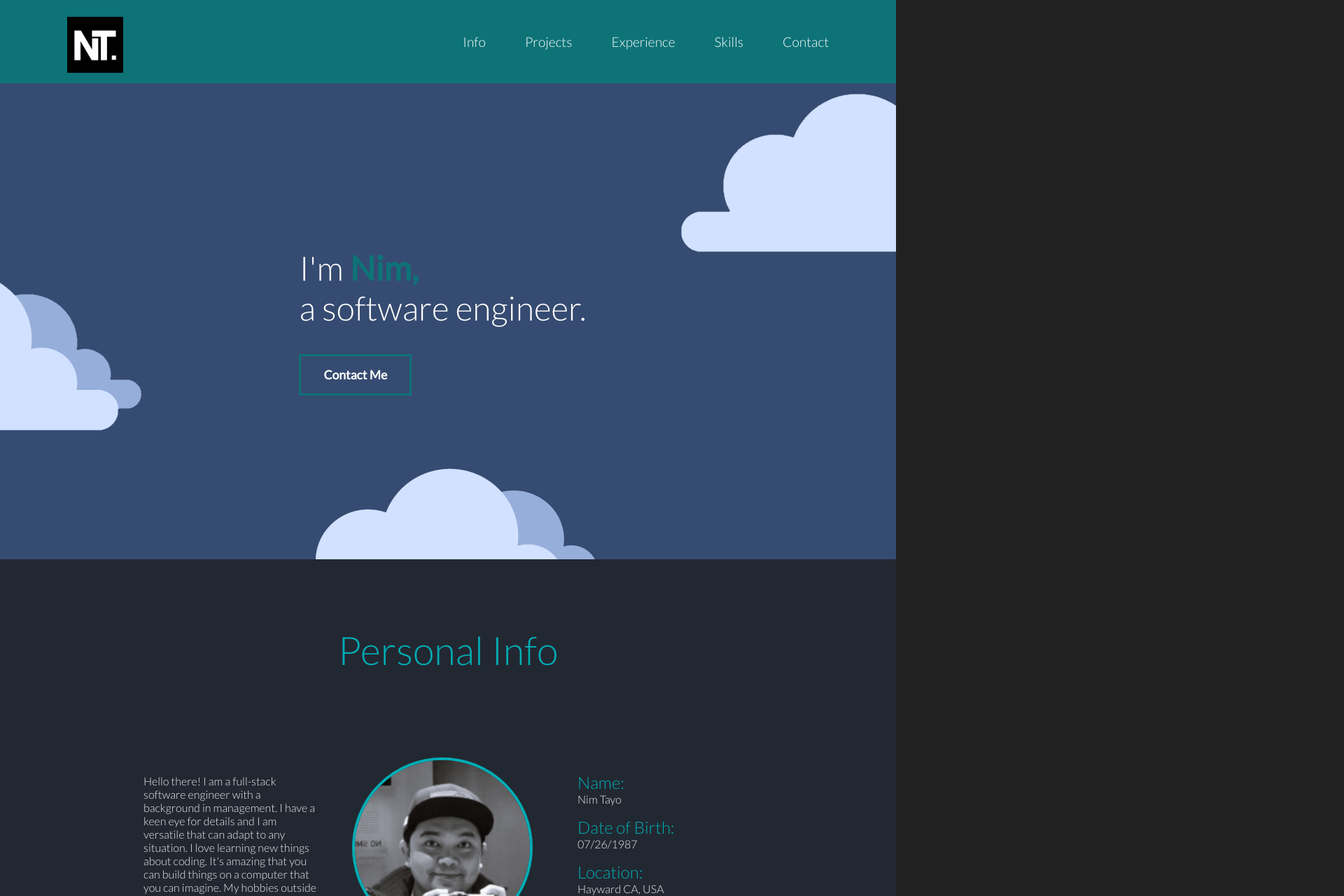
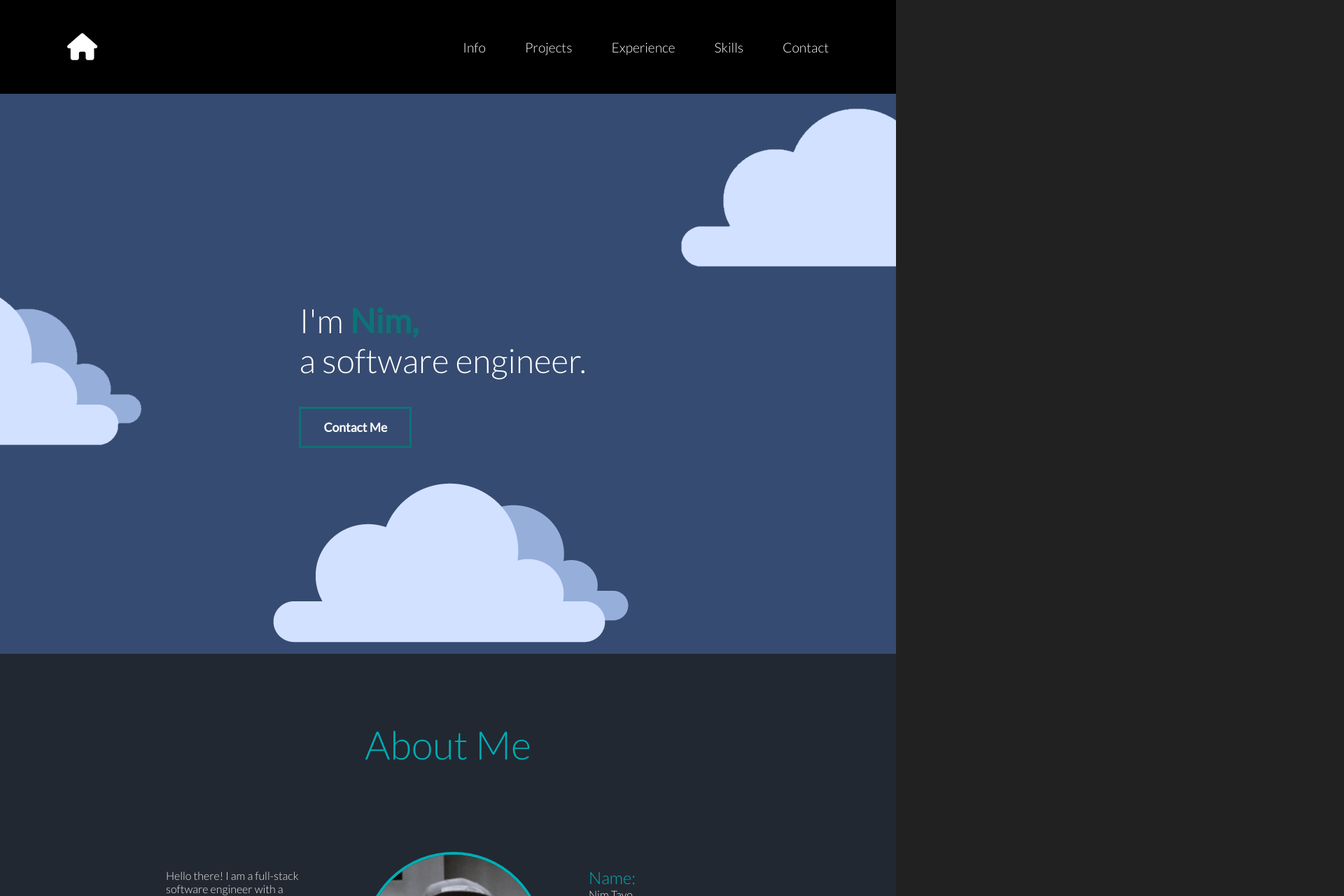
Before and after one commit to nimaester/psite, a React (Create React App) app: page / in a window 1280 px wide. Shown: the top 1280 px of the page at 70% size, 1920 px wide, since content can reach past the window. Built offline with nearby package versions, Linux system fonts and the light colour scheme.

Commit message:
updates on animations

```diff
--- a/package.json
+++ b/package.json
@@ -19,6 +19,7 @@
     "react-intersection-observer": "^8.31.0",
     "react-router-dom": "^5.2.0",
     "react-scripts": "4.0.2",
+    "react-scroll": "^1.8.1",
     "react-star-ratings": "^2.3.0",
     "web-vitals": "^1.1.0"
   },
--- a/src/AboutMain.js
+++ b/src/AboutMain.js
@@ -1,4 +1,4 @@
-import React from 'react';
+import React, {useRef} from 'react';
 import About from './about/About';
 import AboutMe from './about/AboutMe';
 import {motion} from 'framer-motion';
@@ -11,6 +11,7 @@ import Education from "./skills_education/Education";
 
 const AboutMain = () => {
   return (
+
     <motion.div
       variants={slideUpAnimation}
       initial="hidden"
--- a/src/Nav.js
+++ b/src/Nav.js
@@ -1,12 +1,12 @@
 import React from "react";
-import { Link } from "react-router-dom";
+import { Link } from 'react-scroll';
 import logo from "./img/logo.png";
 
 const Nav = () => {
   return (
     <nav>
       <Link to='/'>
-        <img className='logo' src={logo} alt='' />
+        <i className="fas fa-home fa-2x"></i>
       </Link>
       <ul className='nav-bar'>
         <li className='initial'>
@@ -16,7 +16,7 @@ const Nav = () => {
           <Link to='/'>Projects</Link>
         </li>
         <li className='initial'>
-          <Link to='/'>Experience</Link>
+          <Link to='education' smooth={true} duration={1000}>Experience</Link>
         </li>
         <li>
           <Link to='/#skill'>Skills</Link>
--- a/src/Skl_Edu.js
+++ b/src/Skl_Edu.js
@@ -19,7 +19,7 @@ const Skl_Edu = () => {
       variants={slideUpAnimation}
       initial='hidden'
       animate={controls}
-      exit='exit'>
+    >
       <Skills />
       <Education />
     </motion.div>
--- a/src/about/AboutMe.js
+++ b/src/about/AboutMe.js
@@ -22,7 +22,7 @@ const AboutMe = () => {
         animate={controls}
         className='about-me'
       >
-        <h2>Personal Info</h2>
+        <h2>About Me</h2>
         <div className='cards'>
           <div className='bio'>
             <p>
--- a/src/animations/animation.js
+++ b/src/animations/animation.js
@@ -8,7 +8,7 @@ export const slideUpAnimation = {
     y: 0,
     transition: {
       duration: 1,
-      when: "beforeChildren"
+      when: "beforeChildren",
     }
   },
   exit: {
@@ -50,9 +50,23 @@ export const slideLeftAnimation = {
     x: 0,
     // opacity: 1,
     transition: {
-      duration: 0.5,
+      duration: 0.3,
       ease: "easeOut",
-      when: "beforeChildren"
+    }
+  }
+}
+
+export const slideRightAnimation = {
+  hidden: {
+    x: 2000,
+    opacity: 0,
+  },
+  show: {
+    x: 0,
+    opacity: 1,
+    transition: {
+      duration: 0.3,
+      ease: "easeOut",
     }
   }
 }
@@ -64,23 +78,9 @@ export const fadeAnimation = {
   show: {
     opacity: 1,
     transition: {
-      duration: 2,
+      duration: 1,
       ease: "easeOut",
       when: "afterChildren"
     }
   }
 }
-
-export const slideLeftAnimation2 = {
-  hidden: {
-    opacity: 0
-  },
-  show: {
-    opacity: 1,
-    transition: {
-      duration: 2,
-      ease: "easeOut",
-      when: "beforeChildren"
-    }
-  }
-}
--- a/src/skills_education/Education.js
+++ b/src/skills_education/Education.js
@@ -3,7 +3,7 @@ import hrlogo from "../img/hrlogo.png";
 import ccsflogo from "../img/ccsflogo.png";
 import { useInView } from "react-intersection-observer";
 import { motion, useAnimation } from "framer-motion";
-import { slideDownAnimation } from "../animations/animation";
+import { slideUpAnimation, slideRightAnimation } from "../animations/animation";
 
 const Education = () => {
 
@@ -13,14 +13,15 @@ const Education = () => {
 
   return (
     <motion.div
-      variants={slideDownAnimation}
+      variants={slideUpAnimation}
       initial='hidden'
       animate={controls}
-      exit='exit'
       ref={element}
       className='education'
+      id='education'
+      exit="exit"
     >
-      <h2 className='title'>Education</h2>
+      <motion.h2 variants={slideRightAnimation} initial='hidden' className='title'>Education</motion.h2>
       <motion.div>
         <div className='education-container'>
           <div className='name-of-org'>
--- a/src/skills_education/Skills.js
+++ b/src/skills_education/Skills.js
@@ -14,15 +14,15 @@ const Skills = () => {
   return (
     <motion.div
       variants={slideUpAnimation}
-      id='skill'
       initial='hidden'
       animate={controls}
-      exit='exit'
       ref={element}
       className='skills'
 
     >
-      <h2 >Technical Skills</h2>
+      <motion.h2
+        variants={slideLeftAnimation}
+        >Technical Skills</motion.h2>
       <div className='section'>
         <div className='section-1'>
           <ul>
--- a/src/styles/_about.scss
+++ b/src/styles/_about.scss
@@ -3,7 +3,7 @@
   align-items: center;
   color: white;
   justify-content: center;
-  min-height: 85vh;
+  min-height: 100vh;
   background-image: url('../img//wallpaper2.png');
   background-position: center 5%;
 
@@ -98,7 +98,7 @@
       min-width: 250px;
       max-width: 250px;
       text-align: left;
-      padding-right: 4rem;
+      padding: 0rem 3rem;
     }
     .full-bio {
       min-width: 250px;
@@ -163,7 +163,7 @@
         margin-top: 2rem;
         min-width: 280px;
         max-width: 280px;
-        padding-right: 0rem;
+        padding: 0rem;
       }
       .my-pic {
         min-width: 230px;
--- a/src/styles/_nav.scss
+++ b/src/styles/_nav.scss
@@ -1,7 +1,7 @@
 nav {
   display: flex;
   padding: 3rem 6rem 3rem 6rem;
-  background-color: #0d7377;
+  background-color: black;
   justify-content: space-between;
   ul {
     list-style: none;
@@ -22,6 +22,9 @@ nav {
     position: absolute;
     top: 3%;
   }
+  li:hover {
+    cursor: pointer;
+  }
 }
 
 @media screen and (max-width: 865px) {
```
Also changed, not shown: 1 other file (tests, documents, lock files or other folders).
